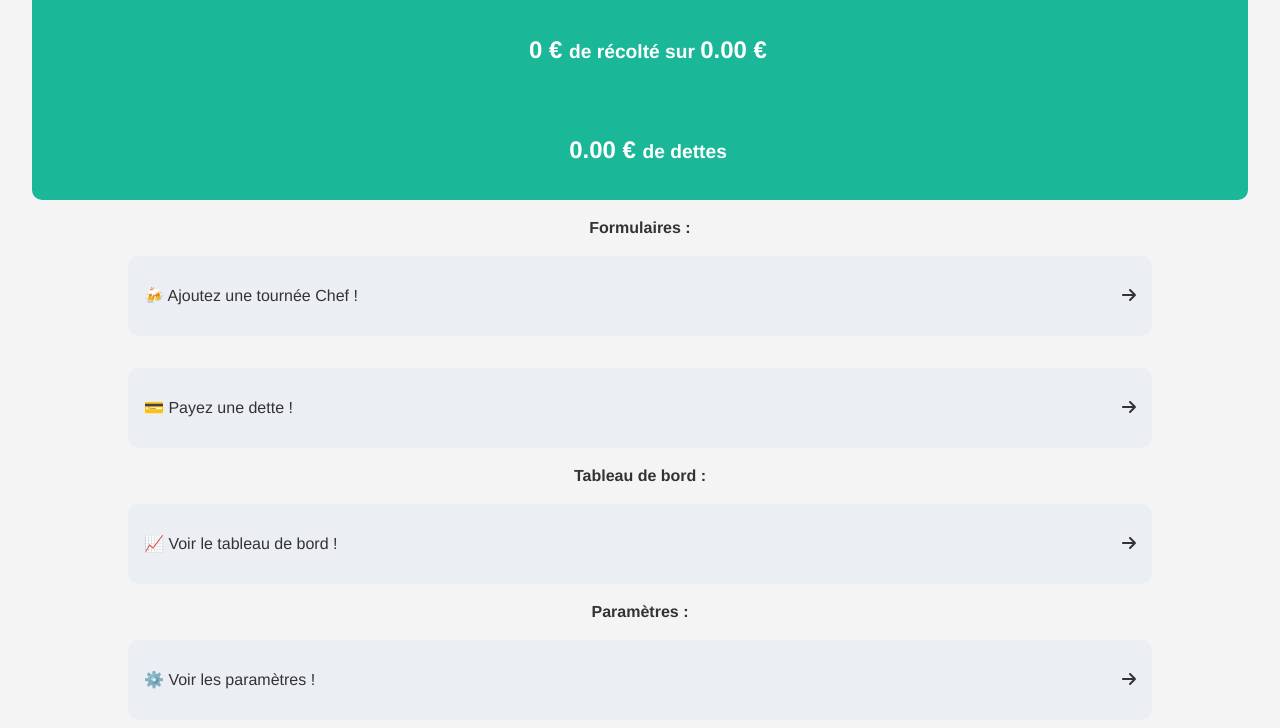
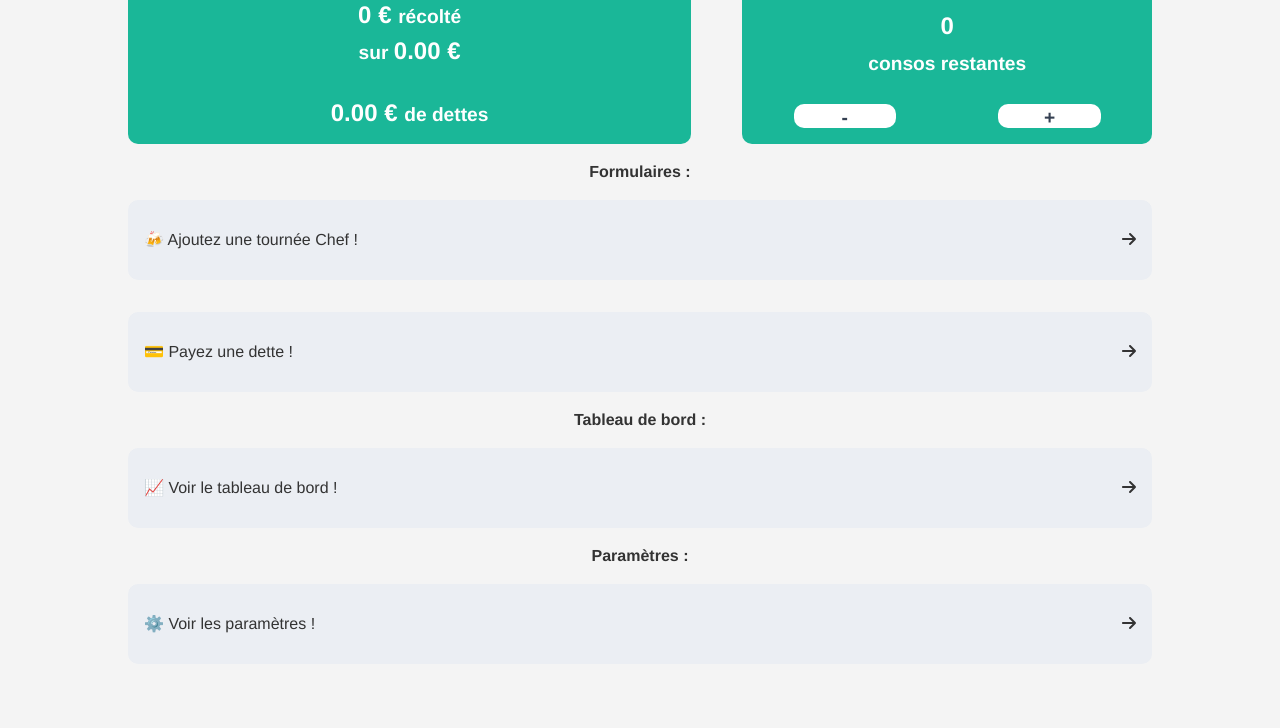
Before and after one commit to Adrizen89/buvetteUST, a Vue app: page / in a window 1280 px wide. Shown: the top 728 px of the page. Built offline with nearby package versions, Linux system fonts and the light colour scheme; no server answers; the database is empty.

Commit message:
modif style + Add card consos restantes

```diff
--- a/src/components/CardHome.vue
+++ b/src/components/CardHome.vue
@@ -1,18 +1,51 @@
 <template>
-  <div class="card-home">
-    <p>{{ totalCollected - totalDet }} € <span>de récolté sur </span> {{ totalCollected }} €</p>
-    <p>{{ totalDet }} € <span>de dettes</span></p>
+  <header>
+    <div class="card-home">
+      <p>
+        {{ totalCollected - totalDet }} €
+        <span
+          >récolté <br />
+          sur
+        </span>
+        {{ totalCollected }} €
+      </p>
+      <p>{{ totalDet }} € <span>de dettes</span></p>
+    </div>
+    <div class="card-consos" @click="openModal">
+      <p>
+        {{ nbreConsos || '0' }}<br />
+        <span>consos restantes</span>
+      </p>
+
+      <div class="btns">
+        <button @click.stop="decrementConsos" class="btn-action">-</button>
+        <button @click.stop="incrementConsos" class="btn-action">+</button>
+      </div>
+    </div>
+  </header>
+
+  <!-- Modale pour entrer le nombre de consos -->
+  <div v-if="isModalOpen" class="modal">
+    <div class="modal-content">
+      <span class="close" @click="closeModal">&times;</span>
+      <h2>Modifier le nombre de consos restantes</h2>
+      <input v-model="nombreConsos" type="number" placeholder="Entrez un nombre" />
+      <button @click="saveConsos">Enregistrer</button>
+    </div>
   </div>
 </template>
 
 <script>
-import { collection, getDocs } from 'firebase/firestore'
+import { collection, getDocs, addDoc, updateDoc, doc } from 'firebase/firestore'
 import { db } from '@/firebase/index.js'
 
 export default {
   data() {
     return {
-      tournees: []
+      tournees: [],
+      nbreConsos: '',
+      nombreConsos: '',
+      isModalOpen: false
     }
   },
   methods: {
@@ -23,6 +56,96 @@ export default {
         this.tournees = totauxSnapshot.docs.map((doc) => doc.data()) // Stocker les tournées récupérées
       } catch (error) {
         console.error('Erreur lors de la récupération des tournées:', error)
+      }
+    },
+    openModal() {
+      this.isModalOpen = true
+    },
+    closeModal() {
+      this.isModalOpen = false
+    },
+    async fetchConsos() {
+      try {
+        const consommationsCol = collection(db, 'consommations')
+        const consommationsSnap = await getDocs(consommationsCol)
+
+        if (!consommationsSnap.empty) {
+          // Si tu veux prendre le premier enregistrement et afficher son nombre
+          const consommation = consommationsSnap.docs[0].data().nombre
+          this.nbreConsos = consommation
+
+          // Si tu veux additionner toutes les consommations
+          // this.nbreConsos = consommationsSnap.docs.reduce((sum, doc) => sum + doc.data().nombre, 0)
+        } else {
+          this.nbreConsos = 0 // Si aucune consommation trouvée
+        }
+      } catch (error) {
+        console.error('Erreur lors de la récupération des consommations :', error)
+      }
+    },
+    async incrementConsos() {
+      this.nbreConsos++
+      await this.updateConsos(this.nbreConsos)
+    },
+    async decrementConsos() {
+      if (this.nbreConsos > 0) {
+        this.nbreConsos--
+        await this.updateConsos(this.nbreConsos)
+      }
+    },
+    async updateConsos(newValue) {
+      try {
+        const consommationsCollection = collection(db, 'consommations')
+        const consommationsSnapshot = await getDocs(consommationsCollection)
+
+        if (!consommationsSnapshot.empty) {
+          const consommationDoc = consommationsSnapshot.docs[0]
+          const consommationRef = doc(db, 'consommations', consommationDoc.id)
+          await updateDoc(consommationRef, {
+            nombre: newValue
+          })
+        }
+      } catch (error) {
+        console.error('Erreur lors de la mise à jour des consos:', error)
+      }
+    },
+    async saveConsos() {
+      if (!this.nombreConsos || this.nombreConsos <= 0) {
+        alert('Veuillez entrer un nombre valide.')
+        return
+      }
+
+      try {
+        // Rechercher la première entrée dans la collection "consommations"
+        const consommationsCollection = collection(db, 'consommations')
+        const consommationsSnapshot = await getDocs(consommationsCollection)
+
+        if (!consommationsSnapshot.empty) {
+          // Si un enregistrement existe, le mettre à jour
+          const consommationDoc = consommationsSnapshot.docs[0] // Prendre le premier enregistrement trouvé
+          const consommationRef = doc(db, 'consommations', consommationDoc.id)
+          await updateDoc(consommationRef, {
+            nombre: this.nombreConsos // Mise à jour du nombre
+          })
+          alert('Nombre de consos mis à jour avec succès !')
+        } else {
+          // Si aucun enregistrement trouvé, en créer un nouveau
+          const docRef = await addDoc(collection(db, 'consommations'), {
+            nombre: this.nombreConsos,
+            date: new Date().toLocaleDateString('fr-FR')
+          })
+          console.log("Nouvelle consommation enregistrée avec l'ID:", docRef.id)
+          alert('Nouvelle consommation enregistrée avec succès !')
+        }
+
+        // Mettre à jour la valeur affichée dans la card-consos
+        this.nbreConsos = this.nombreConsos
+
+        // Réinitialiser les champs et fermer la modale
+        this.nombreConsos = ''
+        this.closeModal()
+      } catch (error) {
+        console.error("Erreur lors de l'enregistrement des consos :", error)
       }
     }
   },
@@ -60,28 +183,104 @@ export default {
   },
   mounted() {
     this.fetchTotal()
+    this.fetchConsos()
   }
 }
 </script>
 
 <style scoped>
+header {
+  display: flex;
+  justify-content: space-between;
+  align-items: end;
+  height: 20vh;
+  width: 80%;
+}
 .card-home {
-  width: 95%;
-  margin: auto;
+  width: 55%;
   margin-bottom: 1rem;
-  height: 25vh;
+  height: 100%;
   border-bottom-left-radius: 10px;
   border-bottom-right-radius: 10px;
   background-color: #1ab798;
   display: flex;
   flex-direction: column;
   justify-content: center;
-  align-items: self-start;
-  padding: 0 0 0 1rem;
+}
+.card-consos {
+  width: 40%;
+  height: 100%;
+  border-radius: 10px;
+  background-color: #1ab798;
+  margin-bottom: 1rem;
+  display: flex;
+  flex-direction: column;
+  justify-content: center;
+}
+
+.btns {
+  display: flex;
+  justify-content: space-around;
+  margin-bottom: 1rem;
+}
+
+.btn-action {
+  color: #354052;
+  background-color: #fff;
+  width: 25%;
+  height: 3vh;
+  border-radius: 10px;
+  font-weight: bold;
+  font-size: 1.2rem;
+}
+
+.modal {
+  position: fixed;
+  top: 0;
+  left: 0;
+  right: 0;
+  bottom: 0;
+  background: rgba(0, 0, 0, 0.7);
+  display: flex;
+  justify-content: center;
+  align-items: center;
+}
+.modal-content {
+  background-color: #fff;
+  width: 80%;
+  height: 30%;
+  border-radius: 10px;
+  display: flex;
+  flex-direction: column;
+  justify-content: space-around;
+  align-items: center;
+}
+.modal .modal-content input {
+  width: 80%;
+  height: 5vh;
+  border: 1px solid #3c5375;
+  border-radius: 10px;
+}
+.modal .modal-content button {
+  background-color: #1ab798;
+  width: 80%;
+  height: 5vh;
+  border-radius: 10px;
+  color: #fff;
+  font-weight: bold;
+}
+.modal .modal-content span {
+  align-self: flex-end;
+  margin-right: 1rem;
+  font-size: 2rem;
+}
+
+h2 {
+  color: #354052;
 }
 
 p {
-  font-size: clamp(1.5rem, 1.5vw, 2rem);
+  font-size: 1.5rem;
   font-weight: bold;
   color: #fff;
   margin: auto;
--- a/src/components/ListChoice.vue
+++ b/src/components/ListChoice.vue
@@ -3,7 +3,13 @@
     <select :key="resetKey" v-model="selectedItem" @change="emitSelection">
       <option value="" disabled>{{ text }}</option>
       <option v-for="item in items" :key="item" :value="item">{{ item }}</option>
+      <!-- Afficher "Autre" uniquement si la prop allowOther est à true -->
+      <option v-if="allowOther" value="other">Autre</option>
     </select>
+    <div class="addingNew" v-if="isAddingNew">
+      <input type="text" v-model="newPersonName" placeholder="Ajouter une nouvelle personne" />
+      <button class="btnAddNew" @click="addNewPerson">Ajouter</button>
+    </div>
   </div>
 </template>
 
@@ -12,7 +18,9 @@ export default {
   data() {
     return {
       selectedItem: '',
-      resetKey: 0
+      resetKey: 0,
+      isAddingNew: false,
+      newPersonName: ''
     }
   },
   props: {
@@ -23,12 +31,27 @@ export default {
     text: {
       type: String,
       required: true
+    },
+    allowOther: {
+      type: Boolean,
+      default: false
     }
   },
   methods: {
     emitSelection() {
-      if (this.selectedItem) {
+      if (this.selectedItem == 'other') {
+        this.isAddingNew = true
+      } else {
         this.$emit('onSelect', this.selectedItem)
+      }
+    },
+    addNewPerson() {
+      if (this.newPersonName) {
+        this.$emit('onAddPerson', this.newPersonName)
+        this.newPersonName = ''
+        this.isAddingNew = false
+      } else {
+        alert('Veuillez entrer un nom !')
       }
     },
     resetSelect() {
@@ -45,6 +68,26 @@ export default {
   flex-direction: column;
   align-items: center;
 }
+.addingNew {
+  width: 80%;
+  height: 5vh;
+  margin-top: 1rem;
+  display: flex;
+  justify-content: space-around;
+}
+.addingNew input {
+  width: 50%;
+  height: 100%;
+  border-radius: 5px;
+}
+.btnAddNew {
+  width: 30%;
+  background-color: #1ab798;
+  height: 100%;
+  border-radius: 5px;
+  color: #fff;
+  font-weight: bold;
+}
 select {
   width: 80%;
   height: 7vh;
--- a/src/components/TableDashboard.vue
+++ b/src/components/TableDashboard.vue
@@ -61,8 +61,10 @@
     <!-- Modale pour afficher le tableau complet -->
     <div v-if="isModalOpen" class="modal-backdrop" @click="closeModal">
       <div class="modal-content" @click.stop>
-        <h3>{{ tableTitle }}</h3>
-        <button @click="closeModal" class="close-button">Fermer</button>
+        <div class="modal-content-header">
+          <h3>{{ tableTitle }}</h3>
+          <button @click="closeModal" class="close-button">Fermer</button>
+        </div>
         <div class="modal-table-content">
           <table>
             <thead>
@@ -363,4 +365,20 @@ th {
   width: 50%;
   cursor: pointer;
 }
+.modal-content-header {
+  display: flex;
+  flex-direction: row;
+  justify-content: center;
+}
+.modal-content-header h3 {
+  width: 80%;
+  font-weight: bold;
+  font-size: 1.3rem;
+}
+.modal-table-content table {
+  border-collapse: collapse;
+}
+.modal-table-content table tr {
+  border-bottom: 1px dashed black;
+}
 </style>
--- a/src/views/MontantVue.vue
+++ b/src/views/MontantVue.vue
@@ -11,6 +11,8 @@
           ref="personSelect"
           :items="membres"
           text="👤 Choisissez une personne :"
+          :allowOther="true"
+          @onAddPerson="addNewPersonne"
           @onSelect="handleMembreSelect"
           class="members"
         />
@@ -100,6 +102,35 @@ export default {
     // Met à jour le membre sélectionné
     handleMembreSelect(membre) {
       this.selectedMembre = membre
+    },
+
+    async addNewPersonne(nom) {
+      try {
+        if (!nom) {
+          throw new Error('Le nom de la personne est manquant.')
+        }
+
+        // Ajouter la nouvelle personne dans Firestore
+        const docRef = await addDoc(collection(db, 'membres'), {
+          name: nom, // Assurez-vous que le nom est bien passé
+          isResp: false
+        })
+
+        console.log('Nouveau membre ajouté avec ID:', docRef.id)
+
+        // Ajouter le nouveau membre dans la liste des membres disponibles
+        this.membres.push(nom)
+
+        this.selectedMembre = nom
+
+        // Réinitialiser la sélection dans le composant ListChoice
+        this.$refs.personSelect.resetSelect()
+        this.$refs.personSelect.selectedItem = nom
+
+        alert(`${nom} a été ajouté avec succès !`)
+      } catch (error) {
+        console.error("Erreur lors de l'ajout d'un nouveau membre :", error)
+      }
     },
 
     // Met à jour le moyen de paiement sélectionné
```
